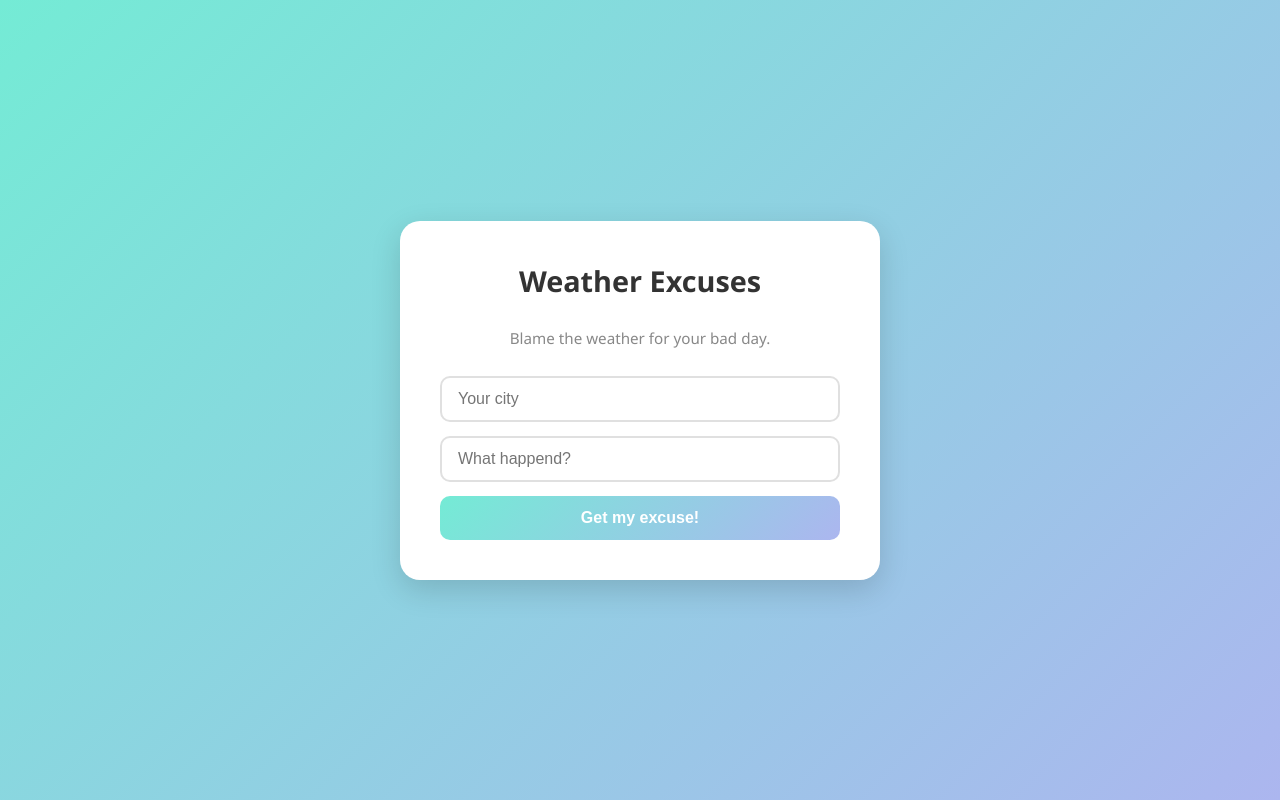
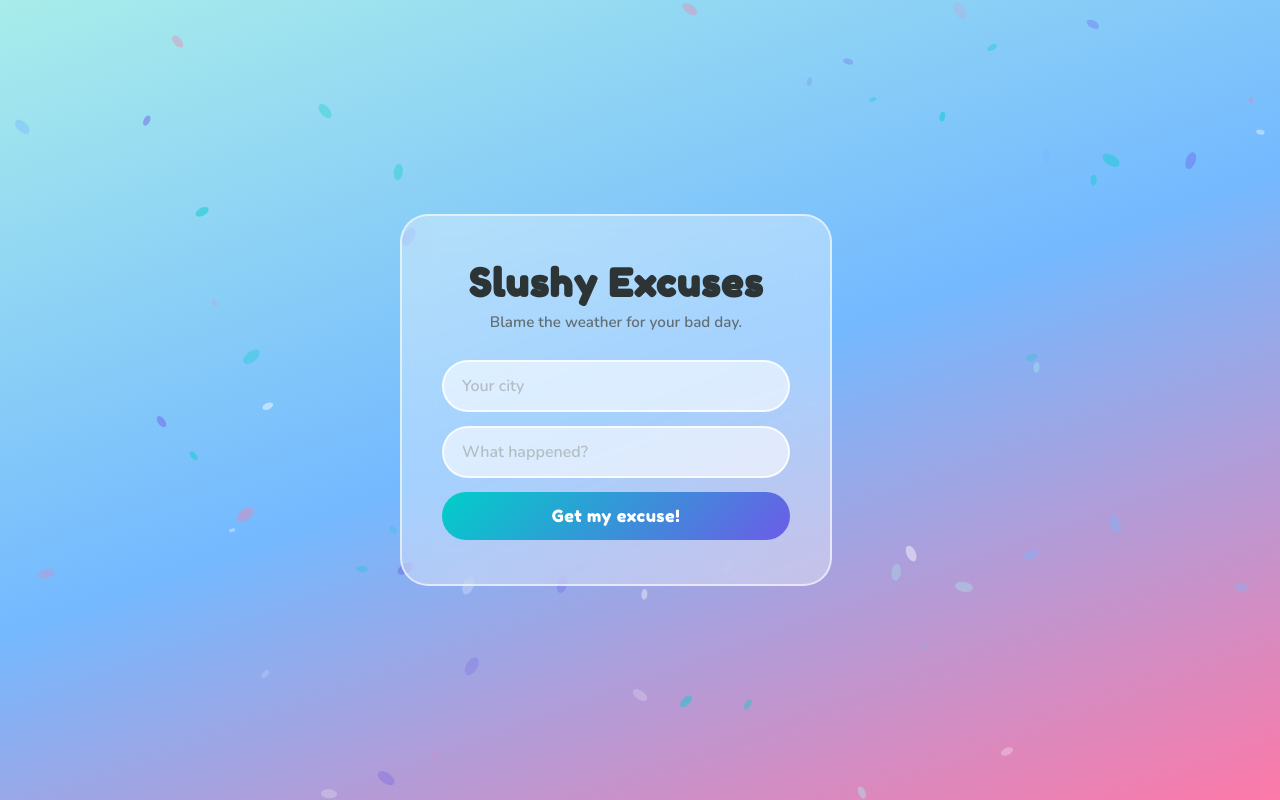
Before and after one commit to kushmdesai/blame-the-weather, a Flask app: page / in a window 1280 px wide. Run offline with Flask 3, Linux system fonts and the light colour scheme.

Commit message:
ended up adding background particles and change the css slightly as well

```diff
--- a/templates/index.html
+++ b/templates/index.html
@@ -2,8 +2,8 @@
 <html>
 <head>
     <meta charset="UTF-8">
-        <title>Weather Excuses</title>
-        <link href="https://fonts.googleapis.com/css2?family=Fredoka+One&family=Nunito:wght@400;600;700&dislay=swap" rel="stylesheet">
+    <title>Slushy Excuses</title>
+    <link href="https://fonts.googleapis.com/css2?family=Fredoka+One&family=Nunito:wght@400;600;700&display=swap" rel="stylesheet">
     <style>
         * {
             margin: 0;
@@ -14,105 +14,197 @@
         body {
             min-height: 100vh;
             display: flex;
+            align-items: center;
             justify-content: center;
-                align-items: center;
-                background: linear-gradient(135deg, #74ebd5, #acb6ef);
-                font-family: 'Segoe UI', sans-serif;
+            background: linear-gradient(160deg, #a8edea, #74b9ff, #fd79a8);
+            font-family: 'Nunito', sans-serif;
         }
 
-            .card{
-                background: white;
-                padding: 40px;
-                border-radius: 20px;
-                box-shadow: 0 10px 30px rgba(0, 0, 0, 0.15);
+        .card {
+            background: rgba(255, 255, 255, 0.35);
+            backdrop-filter: blur(16px);
+            -webkit-backdrop-filter: blur(16px);
+            border: 2px solid rgba(255, 255, 255, 0.6);
+            padding: 44px 40px;
+            border-radius: 28px;
             max-width: 480px;
+            width: 90%;
             text-align: center;
         }
 
+        .slush-icon {
+            font-size: 3rem;
+            margin-bottom: 10px;
+        }
+
         h1 {
-                font-size: 1.8rem;
-                margin-bottom: 28px;
-                color: #333;
+            font-family: 'Fredoka One', cursive;
+            font-size: 2.4rem;
+            color: #2d3436;
+            letter-spacing: 1px;
+            margin-bottom: 6px;
         }
 
         p.subtitle {
+            color: #636e72;
             font-size: 0.95rem;
+            font-weight: 600;
             margin-bottom: 28px;
-                color: #888;
         }
 
         input {
             width: 100%;
-                padding: 12px 16px;
+            padding: 13px 18px;
             margin-bottom: 14px;
-                border: 2px solid #e0e0e0;
-                border-radius: 10px;
+            border: 2px solid rgba(255, 255, 255, 0.8);
+            border-radius: 50px;
             font-size: 1rem;
+            font-family: 'Nunito', sans-serif;
+            font-weight: 600;
+            background: rgba(255, 255, 255, 0.6);
+            color: #2d3436;
             outline: none;
-                transition: border 0.2s;
+            transition: border 0.2s, background 0.2s;
+        }
+
+        input::placeholder {
+            color: #b2bec3;
         }
 
         input:focus {
-                border-color: #74ebd5;
+            border-color: #74b9ff;
+            background: rgba(255, 255, 255, 0.85);
         }
 
         button {
             width: 100%;
-                padding: 13px;
-                background: linear-gradient(135deg, #74ebd5, #acb6ef);
+            padding: 14px;
+            background: linear-gradient(135deg, #00cec9, #6c5ce7);
             color: white;
             border: none;
-                border-radius: 10px;
-                font-size: 1rem;
-                font-weight: bold;
+            border-radius: 50px;
+            font-size: 1.05rem;
+            font-family: 'Fredoka One', cursive;
+            letter-spacing: 0.5px;
             cursor: pointer;
-                transition: opacity 0.2s;
+            transition: transform 0.15s, opacity 0.2s;
         }
 
         button:hover {
-                opacity: 0.85;
+            opacity: 0.9;
+            transform: scale(1.02);
+        }
+
+        button:active {
+            transform: scale(0.98);
         }
 
         .result {
             margin-top: 24px;
-                padding: 18px;
-                background: #f4f4f4;
-                border-radius: 12px;
-                color: #444;
-                font-size: 0.97rem;
-                line-height: 1.6;
+            padding: 20px;
+            background: rgba(255, 255, 255, 0.55);
+            border: 2px solid rgba(255, 255, 255, 0.7);
+            border-radius: 20px;
             text-align: left;
         }
 
-            .result p {
-                margin-top: 12px;
+        .weather-pill {
+            display: inline-block;
+            background: linear-gradient(135deg, #00cec9, #6c5ce7);
+            color: white;
+            font-size: 0.75rem;
+            font-weight: 800;
+            letter-spacing: 0.5px;
+            padding: 3px 12px;
+            border-radius: 50px;
+            margin-bottom: 12px;
+        }
+
+        .excuse-text {
+            color: #2d3436;
+            font-size: 0.97rem;
+            font-weight: 600;
+            line-height: 1.65;
+            margin-bottom: 14px;
         }
 
         .punchline {
-                color: #6c5ce7;
-                font-style: italic;
-                font-size: 0.95rem;
             border-top: 1.5px solid rgba(255, 255, 255, 0.6);
             padding-top: 12px;
-                margin-bottom: 0 !important;
+            color: #6c5ce7;
+            font-size: 0.9rem;
+            font-style: italic;
+            font-weight: 700;
+            margin: 0;
         }
     </style>
 </head>
 <body>
+    <canvas id="slush" style="position: fixed; top: 0; left: 0; width: 100%; height: 100%; z-index: 0; pointer-events: none;"></canvas>
+
+    <div style="position: relative; z-index: 1;">
         <div class="card">
-            <h1>Weather Excuses</h1>
+            <h1>Slushy Excuses</h1>
             <p class="subtitle">Blame the weather for your bad day.</p>
             <form action="/roast" method="post">
                 <input type="text" name="city" placeholder="Your city">
-                <input type="text" name="bady_day" placeholder="What happend?">
+                <input type="text" name="bad_day" placeholder="What happened?">
                 <button type="submit">Get my excuse!</button>
             </form>
             {% if excuse %}
             <div class="result">
-                <p>{{ excuse }}</p>
+                <div class="weather-pill">{{ weather_summary }}</div>
+                <p class="excuse-text">{{ excuse }}</p>
                 <p class="punchline">{{ punchline }}</p>
             </div>
             {% endif %}
         </div>
+    </div>
+
+    <script>
+        const canvas = document.getElementById('slush');
+        const ctx = canvas.getContext('2d');
+
+        canvas.width = window.innerWidth;
+        canvas.height = window.innerHeight;
+        window.addEventListener('resize', () => {
+            canvas.width = window.innerWidth;
+            canvas.height = window.innerHeight;
+        });
+
+        const chunks = Array.from({length: 60}, () => ({
+            x: Math.random() * canvas.width,
+            y: Math.random() * canvas.height,
+            r: Math.random() * 7 + 3,
+            dx: (Math.random() - 0.5) * 0.6,
+            dy: (Math.random() - 0.5) * 0.6,
+            angle: Math.random() * Math.PI,
+            opacity: Math.random() * 0.35 + 0.15,
+            color: ['#ffffff','#a8edea','#74b9ff','#fd79a8','#00cec9','#6c5ce7'][Math.floor(Math.random()*6)]
+        }));
+
+        function draw() {
+            ctx.clearRect(0, 0, canvas.width, canvas.height);
+            for (const c of chunks) {
+                ctx.beginPath();
+                ctx.ellipse(c.x, c.y, c.r, c.r * 0.55, c.angle, 0, Math.PI * 2);
+                ctx.fillStyle = c.color;
+                ctx.globalAlpha = c.opacity;
+                ctx.fill();
+                ctx.globalAlpha = 1;
+
+                c.x += c.dx;
+                c.y += c.dy;
+                c.angle += 0.01;
+
+                if (c.x < -10) c.x = canvas.width + 10;
+                if (c.x > canvas.width + 10) c.x = -10;
+                if (c.y < -10) c.y = canvas.height + 10;
+                if (c.y > canvas.height + 10) c.y = -10;
+            }
+            requestAnimationFrame(draw);
+        }
+        draw();
+    </script>
 </body>
 </html>
```
Lines whose indentation alone changed are shown as unchanged.
